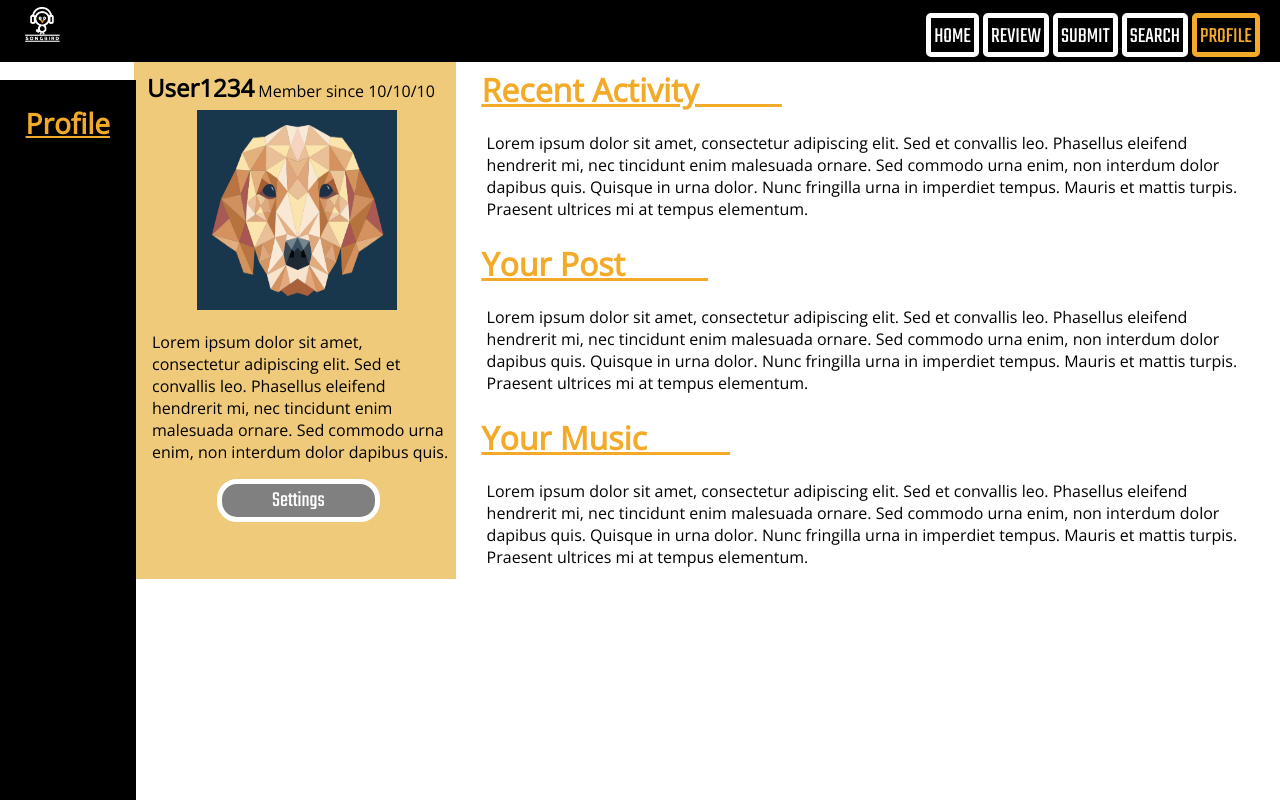
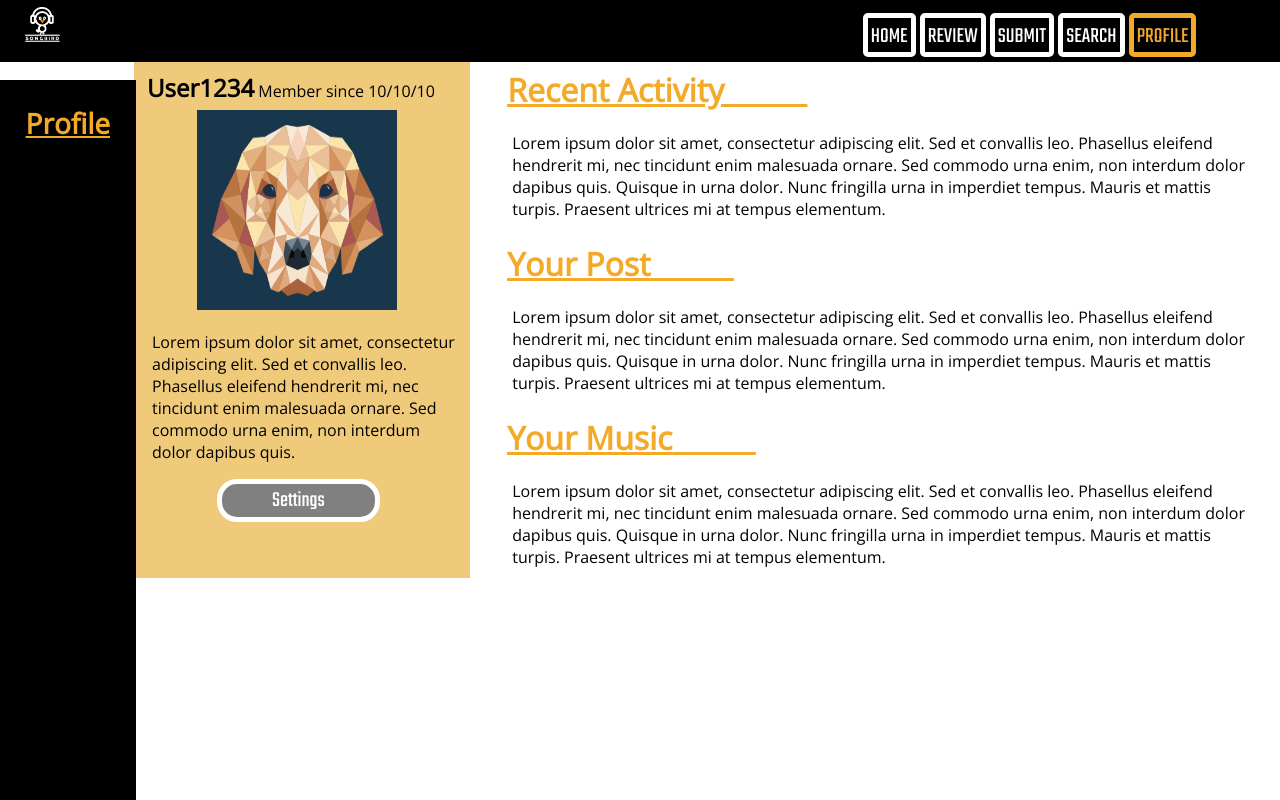
Before and after one commit to pchan18/IS448-songbird, a PHP site: page /profile.php in a window 1280 px wide. Run offline with PHP 8.4, Linux system fonts and the light colour scheme.

```diff
--- a/profile.css
+++ b/profile.css
@@ -19,18 +19,21 @@ body{
 }
 
 .main{
-	margin-left: 35%;
+	margin-left: 37%;
 	margin-top: 1%;
 	background-color:white;
 	float:right;
 	position:fixed;
 	padding: 2%;
+	height:450px;
 }
 
 .sideMain{
 	margin-left:10%;
 	margin-right: 64%;
 	margin-top:4%;
+	width:310px;
+	height:450px;
 	float:left;
 	background-color:#efca7a;
 	padding: 1%;
@@ -99,7 +102,7 @@ button:hover{
 
 #navLogo{
 	left:0;
-	margin-right:68%;
+	margin-right:63%;
 	margin-left:2%;
 	padding-top: 2px;
 }
```
